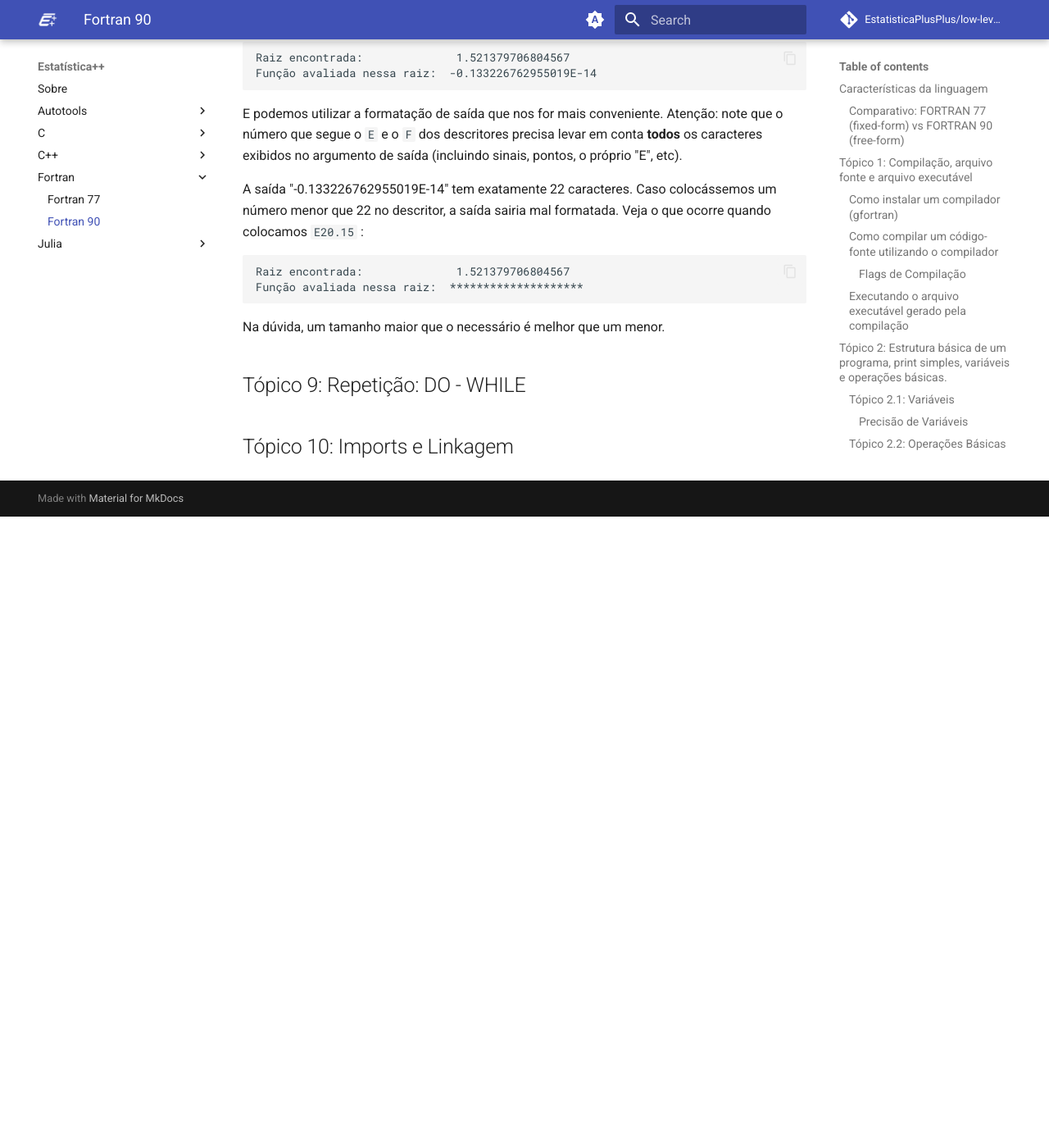
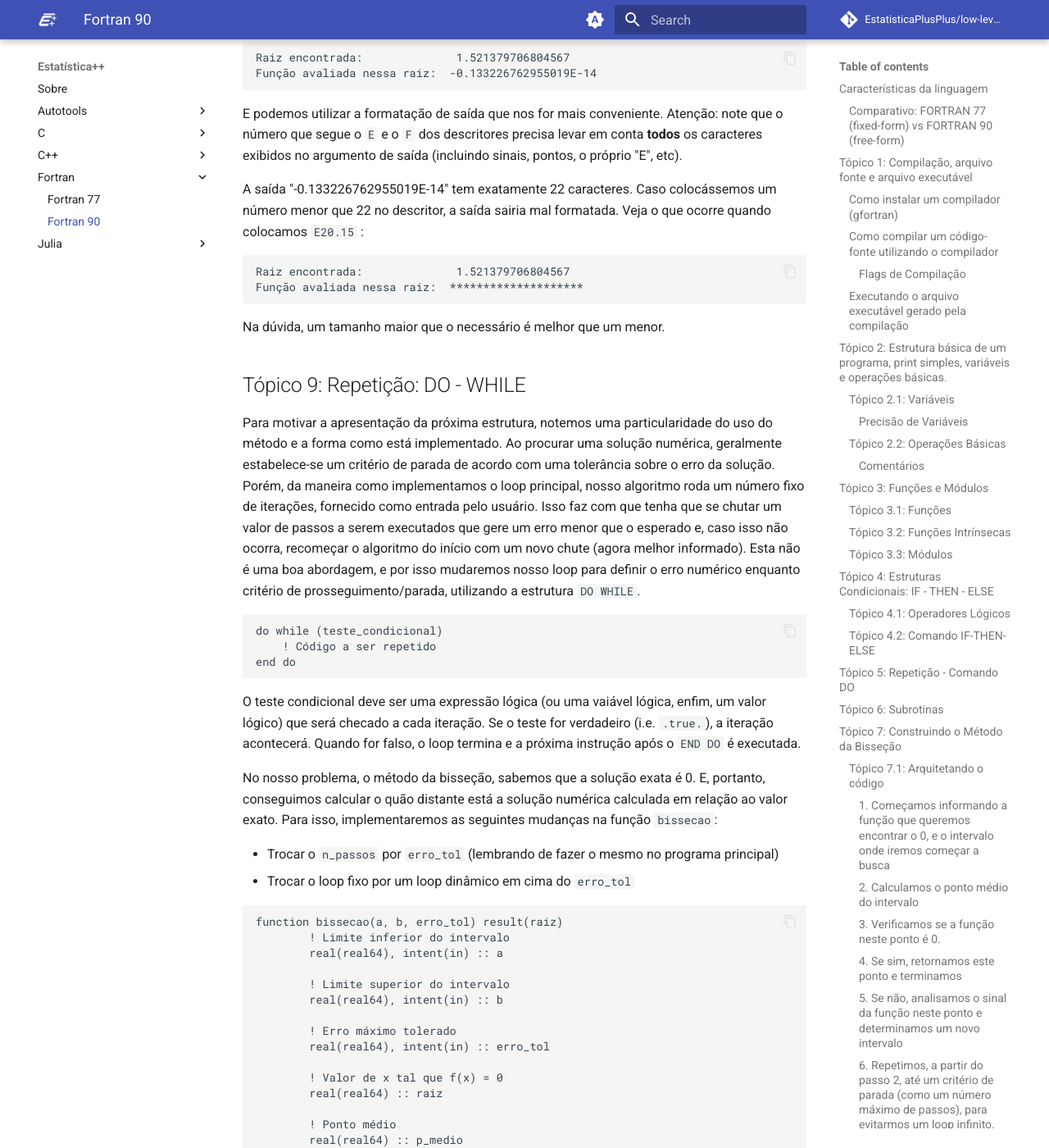
Before and after one commit to EstatisticaPlusPlus/low-level-learning, an MkDocs documentation site: the page built from docs/Fortran/Fortran_90.md, in a window 1280 px wide and 1400 px high, scrolled down 41103 px. Shown: the whole window at 82% size. Built offline with MkDocs 1.6.1 and Material for MkDocs 9.7.7, drawn with Linux system fonts in a browser that asks for light colours; formulas are drawn with MathJax 3; comment, search, counter and statistics services are not loaded; before the commit the page ends 41733 px from its top, so only the background shows below that; some of the changed text lies outside the part shown.

Commit message:
update: adding content in topic 9

````diff
--- a/docs/Fortran/Fortran_90.md
+++ b/docs/Fortran/Fortran_90.md
@@ -2078,4 +2078,79 @@
 
 ## Tópico 9: Repetição: DO - WHILE
 
+Para motivar a apresentação da próxima estrutura, notemos uma particularidade do uso do método e a forma como está implementado. Ao
+procurar uma solução numérica, geralmente estabelece-se um critério de parada de acordo com uma tolerância sobre o erro da solução.
+Porém, da maneira como implementamos o loop principal, nosso algoritmo roda um número fixo de iterações, fornecido como entrada
+pelo usuário. Isso faz com que tenha que se chutar um valor de passos a serem executados que gere um erro menor que o esperado e,
+caso isso não ocorra, recomeçar o algoritmo do início com um novo chute (agora melhor informado). Esta não é uma boa abordagem, e por
+isso mudaremos nosso loop para definir o erro numérico enquanto critério de prosseguimento/parada, utilizando a estrutura `DO WHILE`.
+
+```
+do while (teste_condicional)
+    ! Código a ser repetido
+end do
+```
+
+O teste condicional deve ser uma expressão lógica (ou uma vaiável lógica, enfim, um valor lógico) que será checado a cada iteração.
+Se o teste for verdadeiro (i.e. `.true.`), a iteração acontecerá. Quando for falso, o loop termina e a próxima instrução após o `END DO`
+é executada.
+
+No nosso problema, o método da bisseção, sabemos que a solução exata é 0. E, portanto, conseguimos calcular o quão distante está a solução numérica calculada em relação ao valor exato. Para isso, implementaremos as seguintes mudanças na função `bissecao`:
+
+ - Trocar o `n_passos` por `erro_tol` (lembrando de fazer o mesmo no programa principal)
+ - Trocar o loop fixo por um loop dinâmico em cima do `erro_tol`
+
+```
+function bissecao(a, b, erro_tol) result(raiz)
+		! Limite inferior do intervalo
+		real(real64), intent(in) :: a
+
+		! Limite superior do intervalo
+		real(real64), intent(in) :: b
+
+		! Erro máximo tolerado
+		real(real64), intent(in) :: erro_tol
+
+		! Valor de x tal que f(x) = 0
+		real(real64) :: raiz
+
+		! Ponto médio
+		real(real64) :: p_medio
+
+		! Variável LOCAL do limite inferior do intervalo
+		real(real64) :: inf
+
+		! Variável LOCAL do limite superior do intervalo
+		real(real64) :: sup
+
+		! Variável do loop
+		integer :: i
+
+		inf = a
+		sup = b
+
+        p_medio = (inf+sup)/2
+		do while (abs(f(p_medio)) > erro_tol)
+            call novo_intervalo(inf, sup)
+            p_medio = (inf+sup)/2
+
+		end do
+		raiz = p_medio
+
+	end function bissecao
+```
+
+Fazendo `erro_tol = 1e-12_real64` no programa principal e rodando o código, temos como saída:
+
+```
+Raiz encontrada:                       1.521379706804510
+Função avaliada nessa raiz:           -0.000000000000344
+```
+
+E agora não é mais necessário o processo de tentativa e erro. É possível juntar as 2 abordagens e definir um limite máximo de iterações
+caso não se atinja a tolerância especificada (para evitar possíveis loops infinitos). Pode-se também envolver esta função numa sobrotina
+para retornar informações extras como número de passos realizados.
+
+Para alguns outros problemas, onde a solução exata não é conhecida, poderíamos olhar para a diferença entre iterações subsequentes, por exemplo, para estimar convergência e colocar esta diferença como critério de parada do `DO WHILE`. As possibilidades são muitas, a variar do problema.
+
 ## Tópico 10: Imports e Linkagem
````
